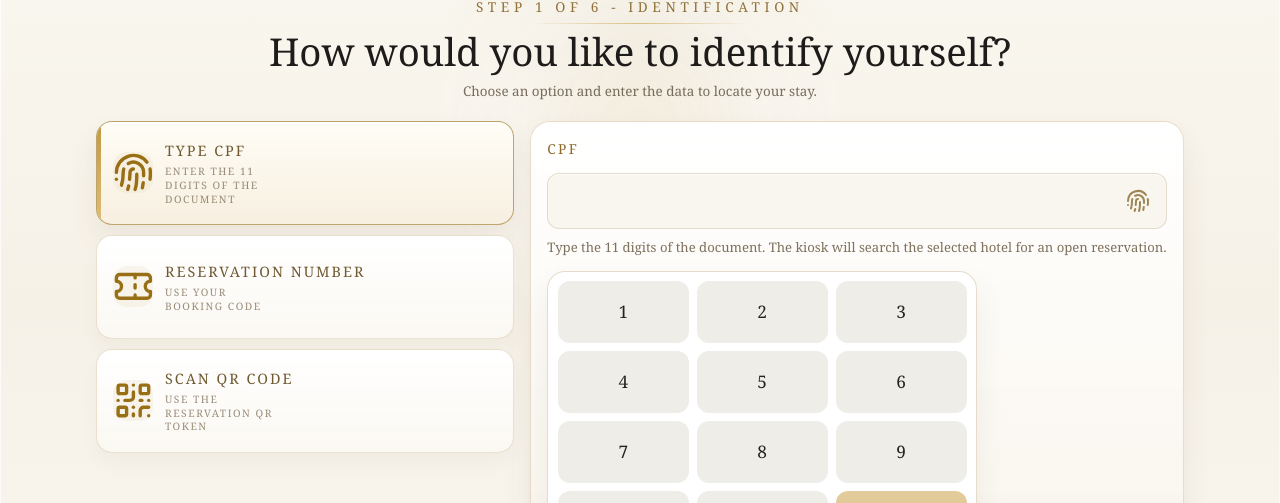
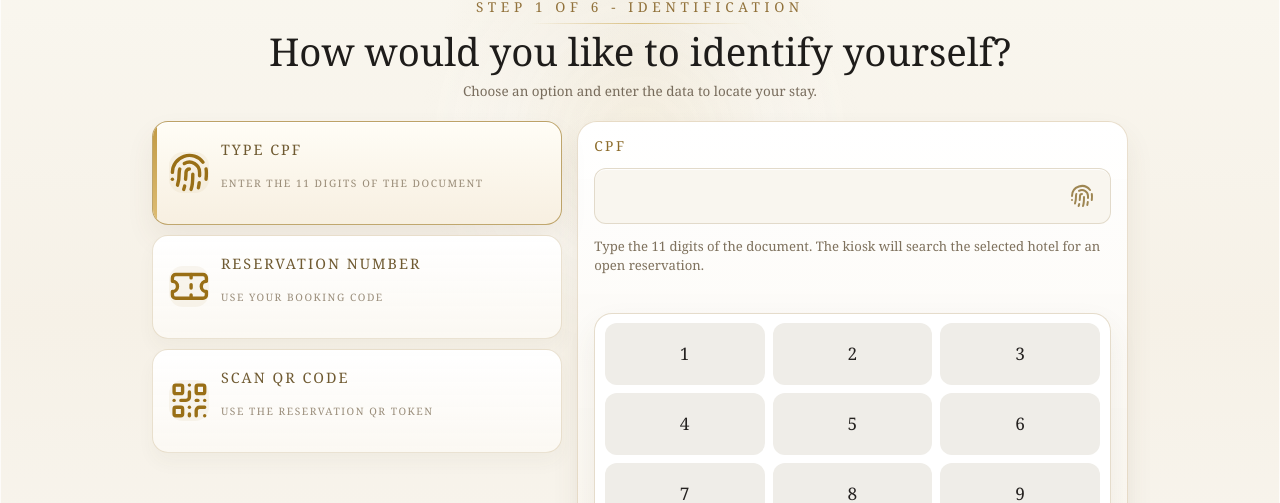
Before and after one commit to bitoller/fiap-challenge-flexmedia, a React (Vite) app in the folder frontend/kiosk-web/: page /checkin in a window 1280 px wide. Shown: the part 119-622 px from the top of the page. Built offline with nearby package versions, Linux system fonts and the light colour scheme; no server answers.

Commit message:
feat: enhance identification screen layout and QR code handling

```diff
--- a/frontend/kiosk-web/src/presentation/features/checkin-flow/checkinFlow.css
+++ b/frontend/kiosk-web/src/presentation/features/checkin-flow/checkinFlow.css
@@ -205,23 +205,30 @@
 
 .checkin-identification__layout {
   display: grid;
-  grid-template-columns: minmax(240px, 0.78fr) minmax(460px, 1.22fr);
-  gap: clamp(0.8rem, 1.25vw, 1.15rem);
+  --checkin-method-column: clamp(390px, 32vw, 430px);
+  --checkin-entry-column: clamp(520px, 43vw, 580px);
+  grid-template-columns: minmax(0, var(--checkin-method-column)) minmax(0, var(--checkin-entry-column));
+  gap: clamp(0.95rem, 1.15vw, 1.15rem);
+  justify-content: center;
   align-items: stretch;
 }
 
 .checkin-identification__methods {
   display: grid;
   grid-template-columns: 1fr;
-  grid-auto-rows: minmax(98px, auto);
+  grid-auto-rows: 104px;
   gap: 0.62rem;
   align-content: start;
+  width: 100%;
+  min-width: 0;
 }
 
 .checkin-method-card {
   position: relative;
+  width: 100%;
+  height: 104px;
+  box-sizing: border-box;
   overflow: hidden;
-  min-height: 104px;
   padding: 0.85rem 0.95rem;
   display: grid;
   grid-template-columns: auto 1fr;
@@ -230,6 +237,7 @@
   gap: 0.72rem;
   border: 1px solid rgba(205, 187, 149, 0.42);
   border-radius: 16px;
+  appearance: none;
   background:
     linear-gradient(180deg, rgba(255, 255, 255, 0.98), rgba(251, 248, 242, 0.95)),
     rgba(255, 255, 255, 0.95);
@@ -278,25 +286,34 @@
 
 .checkin-method-card__copy {
   min-width: 0;
+  width: 100%;
   display: grid;
   gap: 0.18rem;
+  align-content: center;
 }
 
 .checkin-method-card__title {
+  width: 100%;
+  min-height: 2.2em;
   color: #6f5a31;
   font-family: "Georgia", "Times New Roman", serif;
   font-size: 0.9rem;
+  line-height: 1.12;
   letter-spacing: 0.14em;
   text-transform: uppercase;
+  text-wrap: balance;
 }
 
 .checkin-method-card__subtitle {
-  max-width: 20ch;
+  width: 100%;
+  min-height: 2.6em;
+  max-width: none;
   color: rgba(126, 110, 87, 0.78);
   font-size: 0.64rem;
-  line-height: 1.35;
+  line-height: 1.3;
   letter-spacing: 0.15em;
   text-transform: uppercase;
+  text-wrap: balance;
 }
 
 .checkin-identification__entry {
@@ -311,6 +328,39 @@
     linear-gradient(180deg, rgba(255, 255, 255, 0.94), rgba(248, 243, 233, 0.96)),
     rgba(255, 255, 255, 0.9);
   box-shadow: 0 14px 28px rgba(92, 76, 50, 0.08);
+  width: 100%;
+}
+
+.checkin-identification__entry.is-lookup {
+  justify-items: stretch;
+}
+
+.checkin-identification__entry.is-lookup .checkin-identification__field,
+.checkin-identification__entry.is-lookup .checkin-identification__helper,
+.checkin-identification__entry.is-lookup .checkin-identification__loading,
+.checkin-identification__entry.is-lookup .checkin-keypad,
+.checkin-identification__entry.is-lookup .checkin-identification__entry-footer {
+  width: 100%;
+  max-width: none;
+  margin-inline: 0;
+}
+
+.checkin-identification__entry.is-lookup .checkin-identification__field {
+  width: 100%;
+}
+
+.checkin-identification__entry.is-lookup .checkin-identification__field-label {
+  width: 100%;
+  min-height: 1.25em;
+}
+
+.checkin-identification__entry.is-lookup .checkin-identification__helper {
+  min-height: 3.95rem;
+  margin: 0;
+}
+
+.checkin-identification__entry.is-lookup .checkin-keypad {
+  max-width: none;
 }
 
 .checkin-identification__loading {
@@ -345,6 +395,7 @@
 .checkin-identification__field-label {
   color: #8c6b2a;
   font-size: 0.86rem;
+  line-height: 1.2;
   letter-spacing: 0.18em;
   text-transform: uppercase;
 }
@@ -391,7 +442,7 @@
 }
 
 .checkin-identification__helper {
-  margin: -0.2rem 0 0;
+  margin: 0;
   color: rgba(108, 93, 71, 0.88);
   font-size: 0.82rem;
   line-height: 1.5;
@@ -505,11 +556,12 @@
 }
 
 .checkin-keypad {
-  width: min(100%, 430px);
+  width: 100%;
   display: grid;
   grid-template-columns: repeat(3, minmax(0, 1fr));
   gap: 0.5rem;
   padding: 0.6rem;
+  box-sizing: border-box;
   border: 1px solid rgba(204, 186, 151, 0.5);
   border-radius: 18px;
   background: rgba(255, 255, 255, 0.96);
@@ -1183,6 +1235,7 @@
 
   .checkin-method-card {
     padding: 0.95rem;
+    height: auto;
   }
 
   .checkin-keypad__key {
--- a/frontend/kiosk-web/src/presentation/features/checkin-flow/pages/IdentificationPage.tsx
+++ b/frontend/kiosk-web/src/presentation/features/checkin-flow/pages/IdentificationPage.tsx
@@ -97,6 +97,7 @@ export function IdentificationPage() {
   const searchType = buildSearchType(method);
   const normalizedValue = useMemo(() => buildSearchValue(method, value), [method, value]);
   const displayValue = useMemo(() => formatDisplayValue(method, value), [method, value]);
+  const isQrMode = method === "qr-code";
   const digits = stripDigits(value);
   const isValid =
     method === "reservation-code"
@@ -223,10 +224,10 @@ export function IdentificationPage() {
             />
           </div>
 
-          <div className="checkin-identification__entry">
-            {method === "qr-code" ? (
+          <div className={`checkin-identification__entry ${isQrMode ? "is-qr" : "is-lookup"}`.trim()}>
+            {isQrMode ? (
               <QrScannerPanel
-                active={method === "qr-code"}
+                active={isQrMode}
                 onTokenDetected={handleQrToken}
                 onFallback={handleQrFallback}
               />
```
Also changed, not shown: 1 other file (tests, documents, lock files or other folders).
